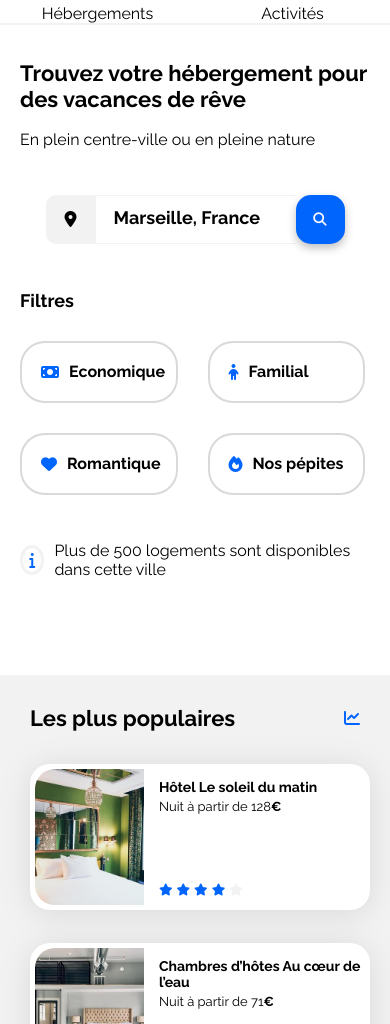
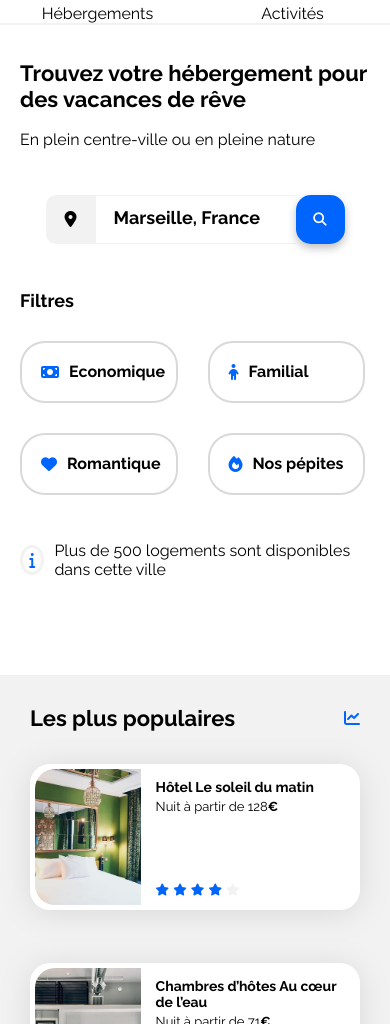
Before and after one commit to ArthurB86/OpenClassrooms-Projet2-Booki, a plain HTML site: page booki-starter-code-master/index.html in a window 390 px wide. Shown: the part 76-1100 px from the top of the page. Drawn offline with Linux system fonts and the light colour scheme.

Commit message:
finalisation lien

```diff
--- a/booki-starter-code-master/css/style.css
+++ b/booki-starter-code-master/css/style.css
@@ -301,6 +301,7 @@ a{
     display: flex;
     justify-content: space-between;
     align-items: center;
+
 }
 
 .populaires-cards .card {
@@ -439,10 +440,14 @@ font-weight: bold;
         display: flex;
         flex-direction: row;
         justify-content: space-between;
+        gap: 20px;
+
     }
-
+   .populaires-cards a {
+    width: 33%;
+   }
     .populaires-cards .card {
-        width: 30%;
+        width:100%;
     }
 
     .populaires-cards .card-title {
@@ -474,6 +479,7 @@ font-weight: bold;
     padding: 0;
 
 }
+
   }
 
 /* Small devices (phones, less than 768px) */
@@ -513,6 +519,11 @@ body{
 
    .populaires-cards{
     flex-direction: column;
+
+   }
+   .populaires-cards a {
+    width: 100%;
+    display: flex;
 
    }
    .hebergements-and-populaires{
```
